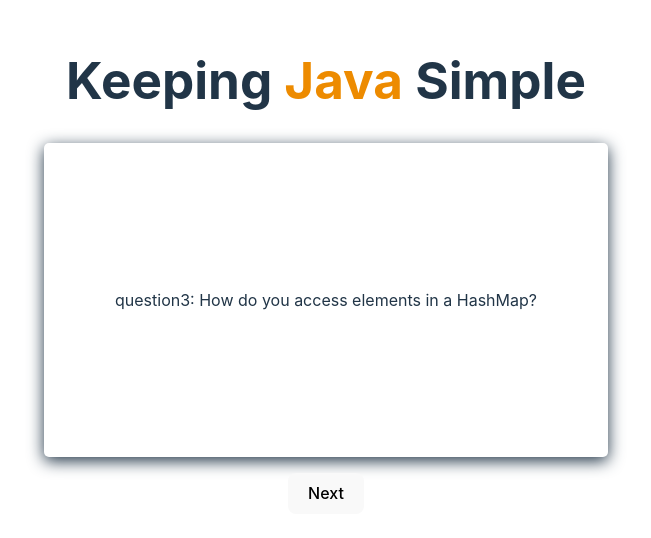
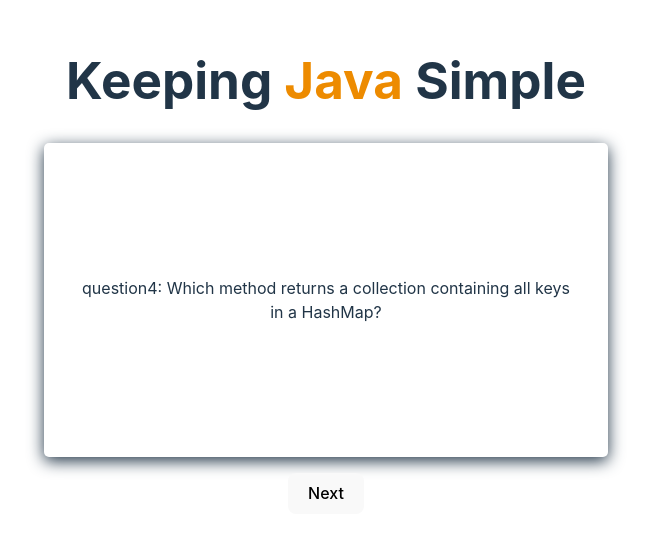
Before and after one commit to Tinxte/Keeping-Java-Simple, a React (Vite) app: page / in a window 1280 px wide. Shown: the part 134-672 px from the top of the page, without its empty margins (314-965 px from the left). Built offline with nearby package versions, Linux system fonts and the light colour scheme.

Commit message:
Refactored components to pass down data as props

```diff
--- a/src/App.jsx
+++ b/src/App.jsx
@@ -1,10 +1,19 @@
 import { useState } from 'react'
+import data from "./components/trivia.json"
 import './App.css'
 import FlashCard from './components/Flashcard'
 
 function App() {
 
-  //TODO move random number generation here and pass as prop into Flashcard.jsx
+  let trivia = data.trivia;
+
+  //Random index function
+  function randomSelection() {
+    let randomIndex = Math.floor(Math.random()*trivia.length);
+        return randomIndex
+    }
+
+    let randomIndex = randomSelection();
 
   return (
     <>
@@ -12,7 +21,10 @@ function App() {
       <h1>Keeping <font color= "#ED8B00">Java</font> Simple</h1>
 
 <div>
-    <FlashCard />
+    <FlashCard
+    number={randomIndex}
+    data={trivia}
+    />
 </div>
 
     </>
--- a/src/components/Flashcard.jsx
+++ b/src/components/Flashcard.jsx
@@ -1,23 +1,21 @@
-import data from "./trivia.json";
+// import data from "./trivia.json";
 import { useState } from "react";
 
-export default function FlashCard() {
+export default function FlashCard({number, data}) {
 
 //TODO Write handleClick function, randomize trivia index and cycle through index onclick
 
-//Random index function
-    function randomSelection() {
-        let randomIndex = Math.floor(Math.random()*trivia.length);
-            return randomIndex
-        }
+let startingCardIndex = number;
+// console.log(startingCardIndex);
 
-//Pull data from JSON and select random starting index
-let trivia = data.trivia;
-let startingCardIndex = randomSelection();
+//Pull data from parent component JSON
 
-//TODO fix scope issues with randomization pulling wrong answers
+let trivia = data;
+// console.log(trivia);
+
+
 let currentCardIndex = startingCardIndex;
-let currentCardContent = trivia[currentCardIndex];
+// let currentCardContent = trivia[currentCardIndex];
 // let currentCardState = "question";
 
 const [flashCardState, setFlashCardState] = useState({
```
